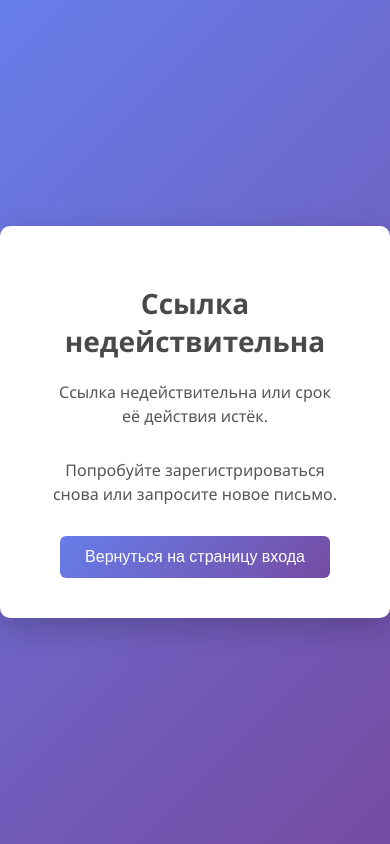
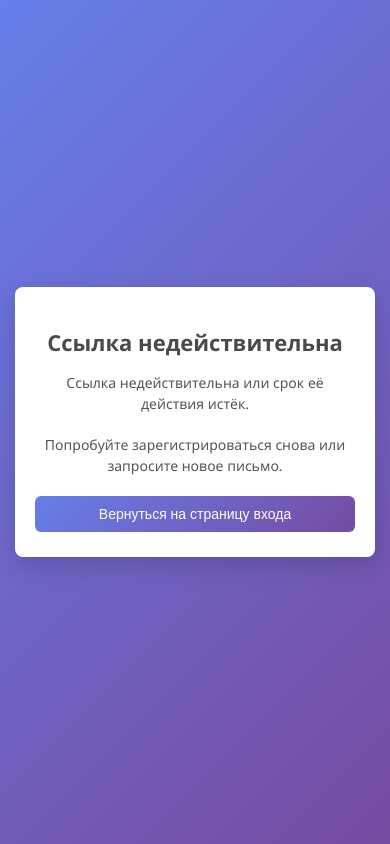
Before and after one commit to fastikHNT/TechnoKad_schedule, a Flask app: page /reset/1 in a window 390 px wide. Run offline with Flask 3, Linux system fonts and the light colour scheme; data that the repository does not hold is empty.

Commit message:
Добавил адаптив для страницы token_invalid.html, когда токен не валиден

```diff
--- a/templates/auth.html
+++ b/templates/auth.html
@@ -80,7 +80,7 @@
             <label for="reg-password">Пароль:</label>
             <div class="password-input-wrapper">
                 <input type="password" id="reg-password" name="password" required minlength="6" placeholder="Введите пароль">
-                <span class="password-toggle-icon">👁</span>
+                <span class="password-toggle-icon"></span>
             </div>
         </div>
 
@@ -88,7 +88,7 @@
             <label for="reg-password2">Подтвердите пароль:</label>
             <div class="password-input-wrapper">
                 <input type="password" id="reg-password2" name="password2" required minlength="6" placeholder="Повторите пароль">
-                <span class="password-toggle-icon">👁</span>
+                <span class="password-toggle-icon"></span>
             </div>
         </div>
 
--- a/templates/email/token_invalid.html
+++ b/templates/email/token_invalid.html
@@ -2,6 +2,7 @@
 <html lang="ru">
 <head>
     <meta charset="UTF-8">
+    <meta name="viewport" content="width=device-width, initial-scale=1.0">
     <title>Ссылка недействительна</title>
 
     <style>
@@ -53,6 +54,69 @@
             transform: translateY(-2px);
             opacity: 0.95;
         }
+
+        /* Адаптивный интерфейс */
+        @media (max-width: 768px) {
+            .container {
+                padding: 30px 35px;
+                max-width: 420px;
+            }
+
+            h1 {
+                font-size: 24px;
+            }
+
+            p {
+                font-size: 15px;
+            }
+
+            button {
+                padding: 11px 22px;
+                font-size: 15px;
+            }
+        }
+
+        @media (max-width: 480px) {
+            .container {
+                padding: 25px 20px;
+                max-width: 100%;
+                margin: 0 15px;
+                border-radius: 8px;
+                box-shadow: 0 8px 24px rgba(0,0,0,0.15);
+            }
+
+            h1 {
+                font-size: 22px;
+                margin-bottom: 15px;
+            }
+
+            p {
+                margin-bottom: 20px;
+                font-size: 14px;
+            }
+
+            button {
+                padding: 10px 20px;
+                font-size: 14px;
+                width: 100%;
+            }
+        }
+
+        @media (max-width: 360px) {
+            .container {
+                padding: 20px 15px;
+                margin: 0 10px;
+            }
+
+            h1 {
+                font-size: 20px;
+            }
+
+            button {
+                padding: 9px 18px;
+                font-size: 13px;
+            }
+        }
     </style>
 </head>
 
```
